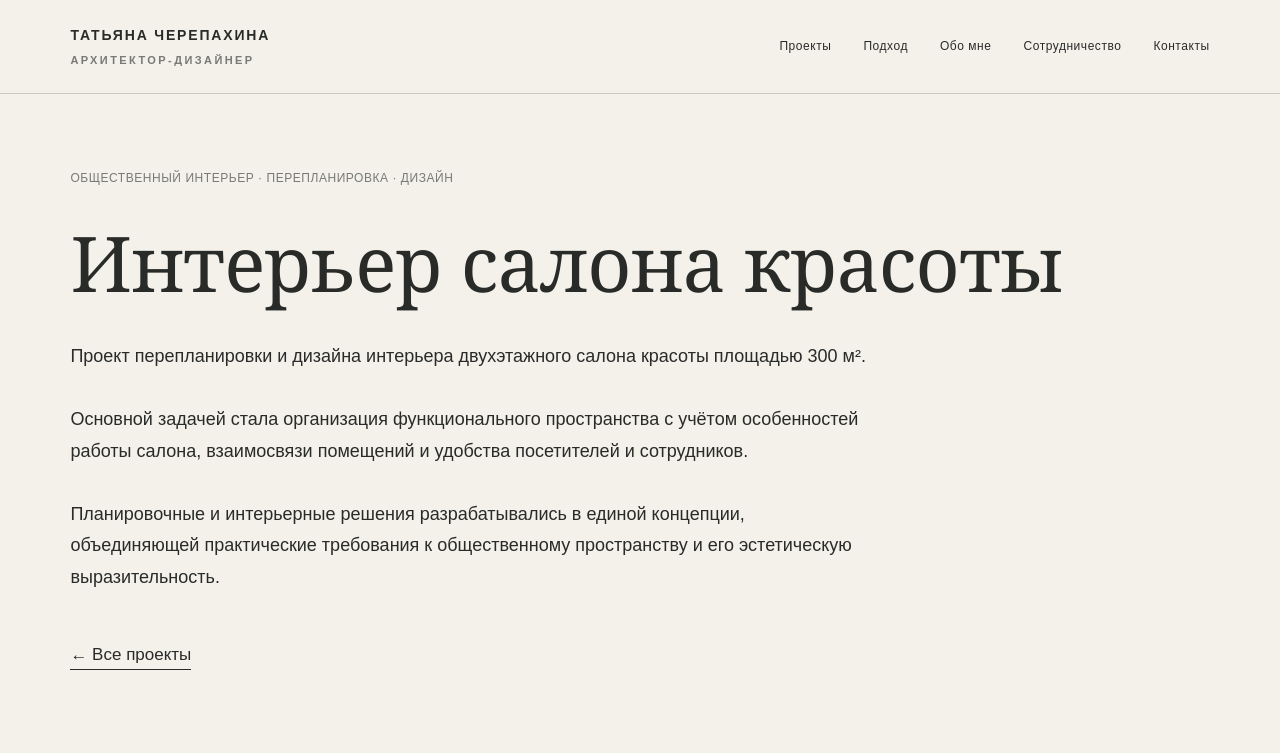
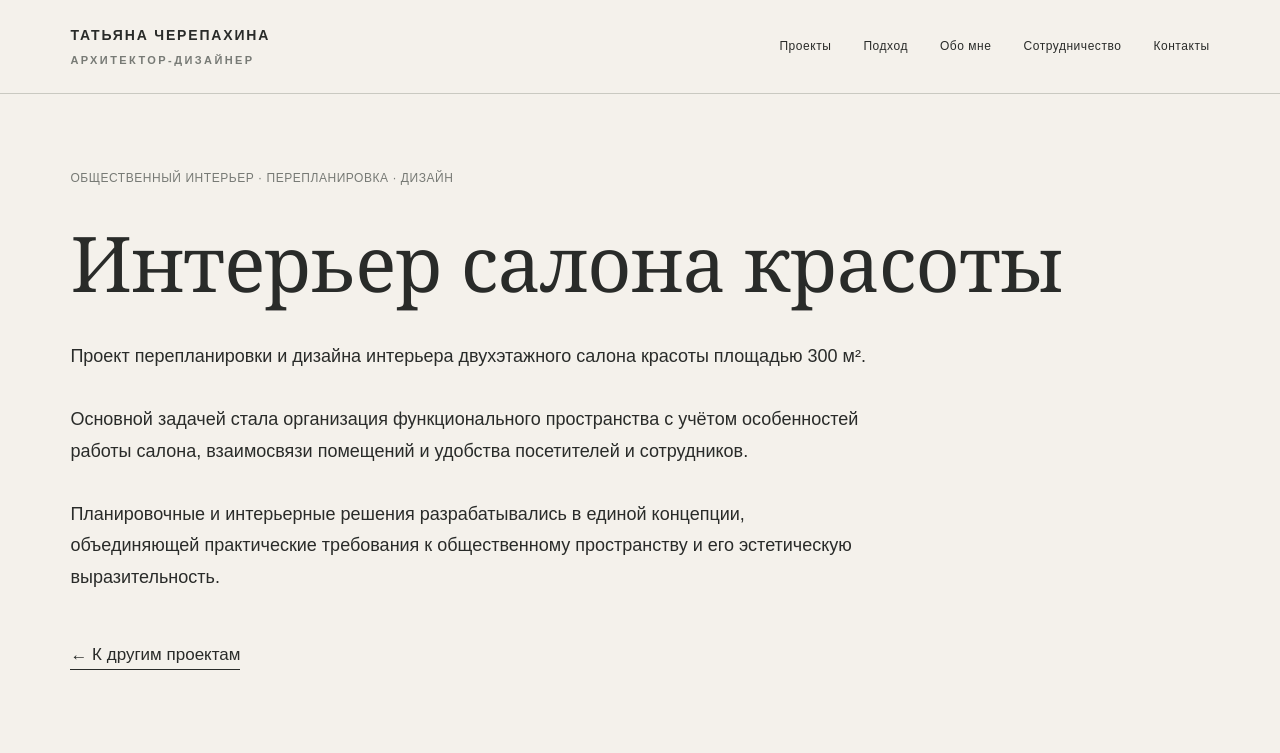
Before and after one commit to To4-ka/design-deco-site, a plain HTML site: page salon.html in a window 1280 px wide. Shown: the top 753 px of the page. Drawn offline with Linux system fonts and the light colour scheme.

Commit message:
Change back-link text in salon.html
Updated back-link text to reference other projects.

```diff
--- a/salon.html
+++ b/salon.html
@@ -28,5 +28,5 @@ h2{letter-spacing:.012em;line-height:1.19}
 <body data-cms-project="salon">
 <a class="skip" href="#main">Перейти к содержанию</a>
 <header class="wrap top"><a class="brand" href="#main">Татьяна Черепахина<span class="subbrand">Архитектор-дизайнер</span></a><nav aria-label="Навигация" class="nav"><a href="#projects">Проекты</a><a href="#approach">Подход</a><a href="#about">Обо мне</a><a href="#services">Сотрудничество</a><a href="index.html#contact">Контакты</a></nav></header>
-<main id="main"><section class="wrap page-intro"><div class="eyebrow">AIRIS beauty, 300 м²</div><h1>Пространство красоты</h1><p class="case-text">Реализованный проект перепланировки и дизайна интерьера двухэтажного салона красоты. В ходе реализации в кабинетах были внесены существенные изменения. Показанные изображения — проектные визуализации.</p><a class="back-link" href="index.html#projects">← Все проекты</a></section><section class="wrap gallery"><img alt="salon — визуализация 1" loading="lazy" src="assets/salon-01.jpg"/><img alt="salon — визуализация 2" loading="lazy" src="assets/salon-02.jpg"/><img alt="salon — визуализация 3" loading="lazy" src="assets/salon-03.jpg"/><img alt="salon — визуализация 4" loading="lazy" src="assets/salon-04.jpg"/><img alt="salon — визуализация 5" loading="lazy" src="assets/salon-05.jpg"/><img alt="salon — визуализация 6" loading="lazy" src="assets/salon-06.jpg"/><img alt="salon — визуализация 7" loading="lazy" src="assets/salon-07.jpg"/></section></main><footer class="wrap footer"><span>© Татьяна Черепахина · Архитектор-дизайнер</span><p><a href="https://t.me/design_d_eco">Обсудить проект в Telegram</a></p></footer>
+<main id="main"><section class="wrap page-intro"><div class="eyebrow">AIRIS beauty, 300 м²</div><h1>Пространство красоты</h1><p class="case-text">Реализованный проект перепланировки и дизайна интерьера двухэтажного салона красоты. В ходе реализации в кабинетах были внесены существенные изменения. Показанные изображения — проектные визуализации.</p><a class="back-link" href="index.html#projects">← К другим проектам</a></section><section class="wrap gallery"><img alt="salon — визуализация 1" loading="lazy" src="assets/salon-01.jpg"/><img alt="salon — визуализация 2" loading="lazy" src="assets/salon-02.jpg"/><img alt="salon — визуализация 3" loading="lazy" src="assets/salon-03.jpg"/><img alt="salon — визуализация 4" loading="lazy" src="assets/salon-04.jpg"/><img alt="salon — визуализация 5" loading="lazy" src="assets/salon-05.jpg"/><img alt="salon — визуализация 6" loading="lazy" src="assets/salon-06.jpg"/><img alt="salon — визуализация 7" loading="lazy" src="assets/salon-07.jpg"/></section></main><footer class="wrap footer"><span>© Татьяна Черепахина · Архитектор-дизайнер</span><p><a href="https://t.me/design_d_eco">Обсудить проект в Telegram</a></p></footer>
 <script defer="True" src="js/editor-content.js"></script></body></html>
```
